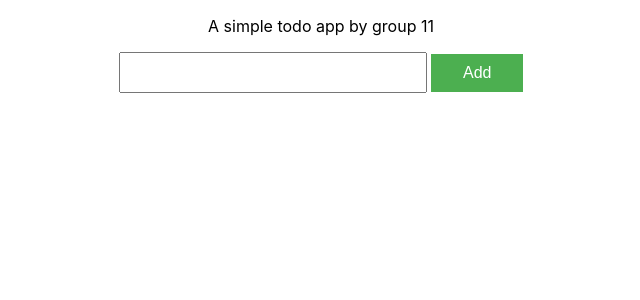
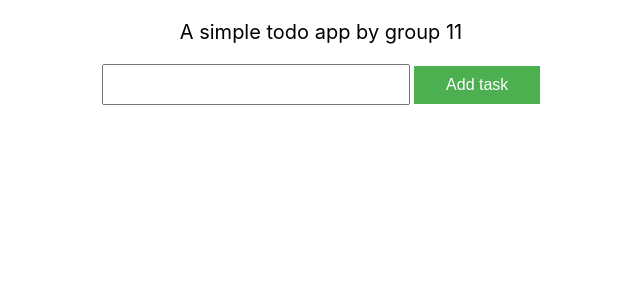
Before and after one commit to Sambld/todo-app, a React (Create React App) app: page / in a window 1280 px wide. Shown: the top 300 px of the page, without its empty margins (319-959 px from the left). Built offline with nearby package versions, Linux system fonts and the light colour scheme.

Commit message:
add: initialCommit

```diff
--- a/src/App.css
+++ b/src/App.css
@@ -30,7 +30,9 @@ table {
   border-collapse: collapse;
   width: 70%;
 }
-
+.label{
+  font-size: 20px;
+}
 td, th {
   border: 1px solid #dddddd;
   text-align: center;
@@ -40,7 +42,9 @@ td, th {
 tr:nth-child(even) {
   background-color: #ececec;
 }
-
+.td{
+  width: 20%;
+}
 .cmpbtn{
   background-color: #4CAF50; /* Green */
   border: none;
--- a/src/App.js
+++ b/src/App.js
@@ -36,8 +36,8 @@ function App() {
   }
   return (
     <div className="App">
-      <p >A simple todo app by group 11 </p>
-      <input className='inputlist' type="text" id='inputitem' />  <button onClick={additem} className='btn'>Add</button>
+      <p className='label' >A simple todo app by group 11 </p>
+      <input className='inputlist' type="text" id='inputitem' />  <button onClick={additem} className='btn'>Add task</button>
       <div className='todo-table'>
         <table>
           <tbody>
@@ -45,8 +45,8 @@ function App() {
               todolist && todolist.map((item) => (
                 <tr key={Math.random()} attrid={item.key}>
                   <td style={{ textDecoration: item.isdone ? "line-through" : "", backgroundColor: item.isdone ? '#42f542' : '' }} > <p>{item.task}    </p></td>
-                  <td><button onClick={(e) => { complete_item(e) }} className='cmpbtn'> ✓</button></td>
-                  <td><button onClick={(e) => { delitem(e) }} className='delbtn'> ✕</button></td>
+                  <td className='td'><button onClick={(e) => { complete_item(e) }} className='cmpbtn'> ✓</button></td>
+                  <td className='td'><button onClick={(e) => { delitem(e) }} className='delbtn'> ✕</button></td>
                 </tr>
               ))
             }
```
